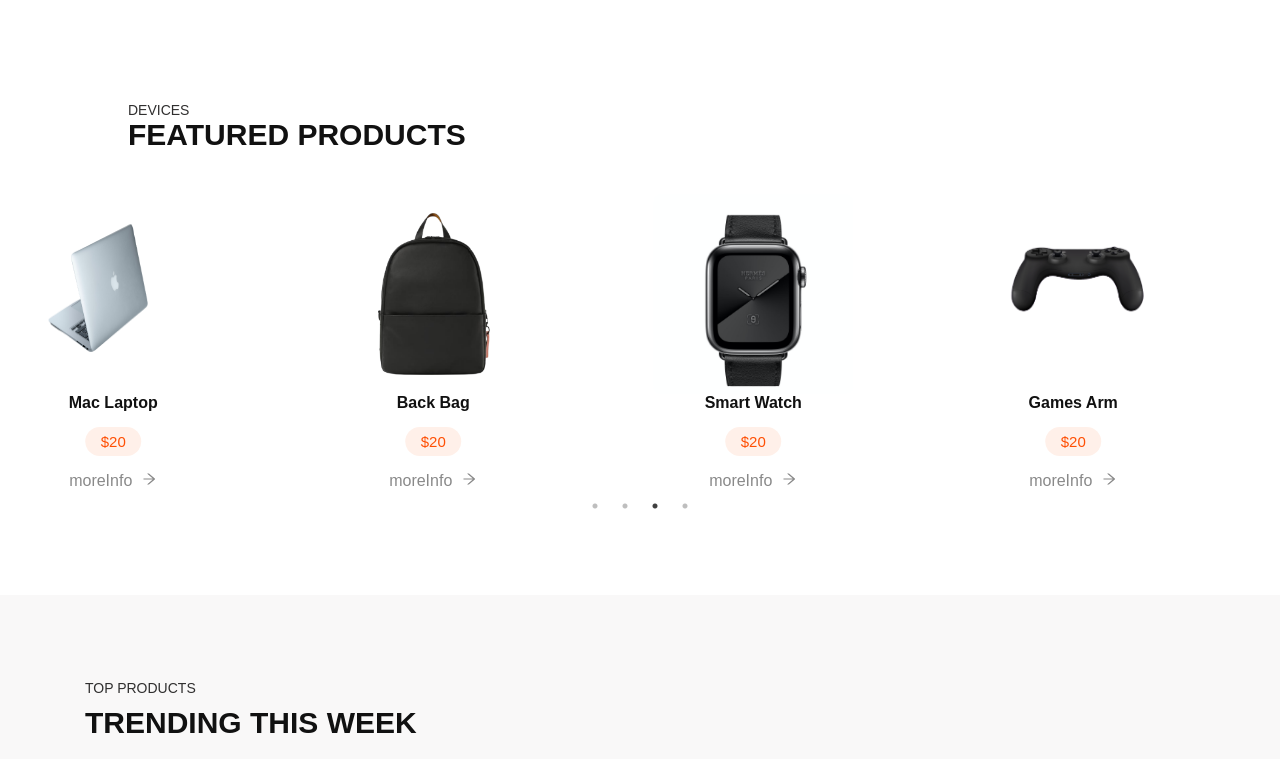
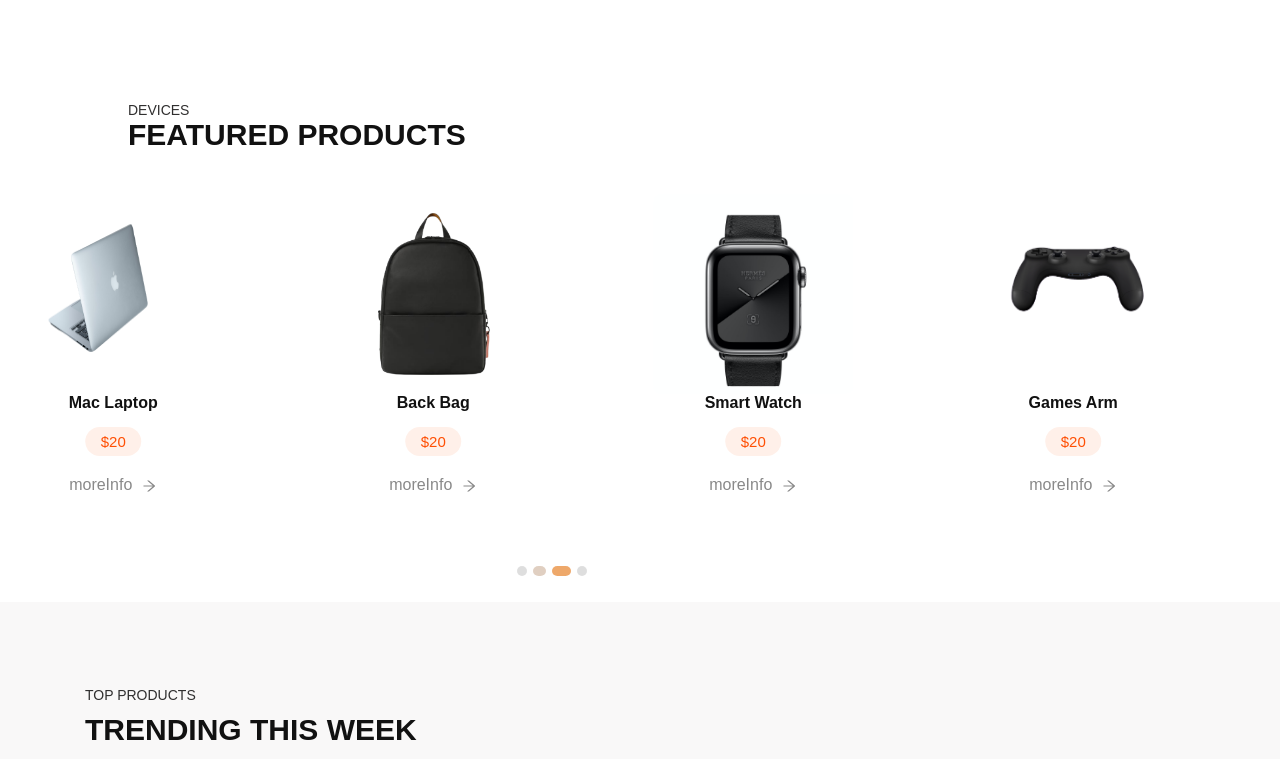
Before and after one commit to Ajyal-React/TechStoreTeam3, a React (Create React App) app: page / in a window 1280 px wide. Shown: the part 1671-2430 px from the top of the page. Built offline with nearby package versions, Linux system fonts and the light colour scheme.

Commit message:
Slider Dots

```diff
--- a/public/index.html
+++ b/public/index.html
@@ -2,7 +2,7 @@
 <html lang="en">
   <head>
     <meta charset="utf-8" />
-    <link rel="icon" href="%PUBLIC_URL%/favicon.ico" />
+    <link rel="icon" href="images/logo2.png" />
     <meta name="viewport" content="width=device-width, initial-scale=1" />
     <meta name="theme-color" content="#000000" />
     <meta
--- a/src/App.js
+++ b/src/App.js
@@ -13,6 +13,7 @@
         <Route path="/details" element={<ProductDetails />} />
         <Route path="/LogIn" element={<LogIn />} />
         <Route path="/SignUp" element={<SignUp />} />
+        <Route path="/ProductDetails" element={<ProductDetails />} />
       </Routes>
     </BrowserRouter>
   );
--- /dev/null
+++ b/src/components/FeaturedProducts/index.css
@@ -0,0 +1,34 @@
+.button__bar {
+    position: absolute;
+    top: 370px;
+    right: 690px;
+    border-radius: 50%;
+    text-align: center;
+}
+
+.button__bar li {
+    list-style: none;
+    cursor: pointer;
+    display: inline-block;
+    margin: 0 3px;
+}
+
+.button__bar li button {
+    border: none;
+    background: #AFAFAF;
+    color: transparent;
+    cursor: pointer;
+    display: block;
+    height: 10px;
+    width: 10px;
+    border-radius: 50%;
+    opacity: 40%;
+    transition: all 0.3s ease-out;
+}
+
+.button__bar li.slick-active button {
+    width: 22px;
+    background-color: #FA7400;
+    opacity: 80%;
+    border-radius: 30px;
+}
--- a/src/components/FeaturedProducts/index.js
+++ b/src/components/FeaturedProducts/index.js
@@ -1,5 +1,3 @@
-
-
 import {
   SliderSection,
   SliderTitle,
@@ -11,6 +9,8 @@
 import Slider from "react-slick";
 import { AiOutlineArrowRight } from "react-icons/ai";
 import { useState } from "react";
+import { Link } from "react-router-dom";
+import './index.css'
 
 const Featuredproducts = (props) => {
   //Slick carousal settings starts here
@@ -21,6 +21,8 @@
     slidesToShow: 4,
     slidesToScroll: 2,
     autoplay: true,
+    dotsClass: "button__bar",
+    arrows: true,
   };
   //Slick carousal settings ends here
 
@@ -117,7 +119,9 @@
               price={el.price}
               moreInfo={el.moreInfo}
               arrowIcon={el.arrowIcon}
-            />
+            >
+
+            </SliderItem>
           ))}
         </Slider>
       </SliderContent>
--- a/src/components/SliderItem/index.js
+++ b/src/components/SliderItem/index.js
@@ -9,6 +9,8 @@
     ImageContainer,
   } from "./index.style";
 
+
+  import {Link} from 'react-router-dom'
   const SliderItem = (props) => {
     return (
       <>
@@ -16,10 +18,13 @@
           <ImageContainer><Image src={props.source} /></ImageContainer>
           <ItemTitle>{props.title}</ItemTitle>
           <SliderItemPrice>{props.price}</SliderItemPrice>
+          <Link style={{textDecoration:'none'}} to="/ProductDetails">
           <MoreInfo>
             <Text>{props.moreInfo}</Text>
             <Arrow id="hoverArrow">{props.arrowIcon}</Arrow>
           </MoreInfo>
+          </Link>
+
         </Item>
       </>
     );
--- a/src/components/SliderItem/index.style.js
+++ b/src/components/SliderItem/index.style.js
@@ -95,4 +95,5 @@
 
 export const Arrow = styled.span`
   margin-right: 30px;
+  margin-top: 7px;
 `;
```
Also changed, not shown: public/images/Logo2.png (added).
